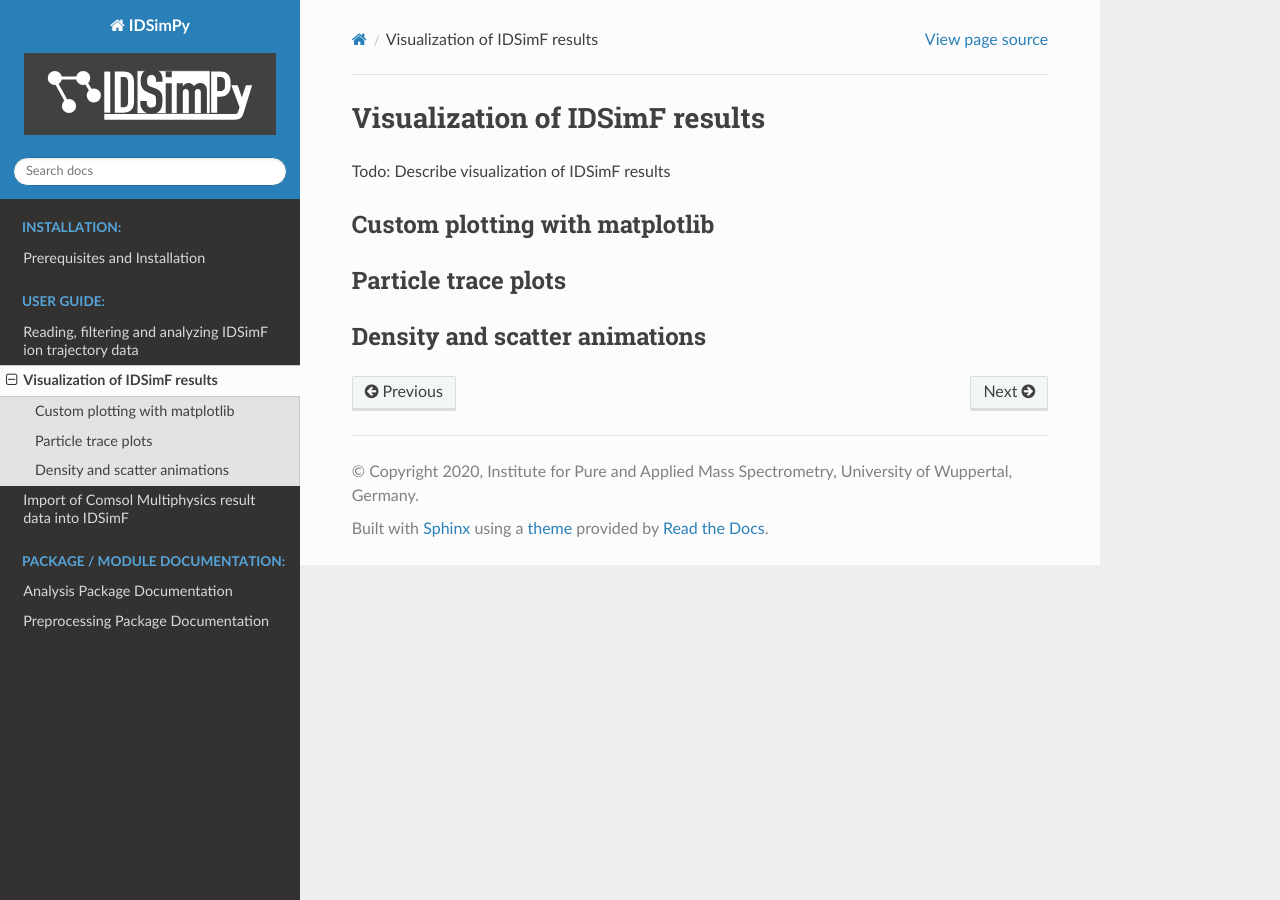
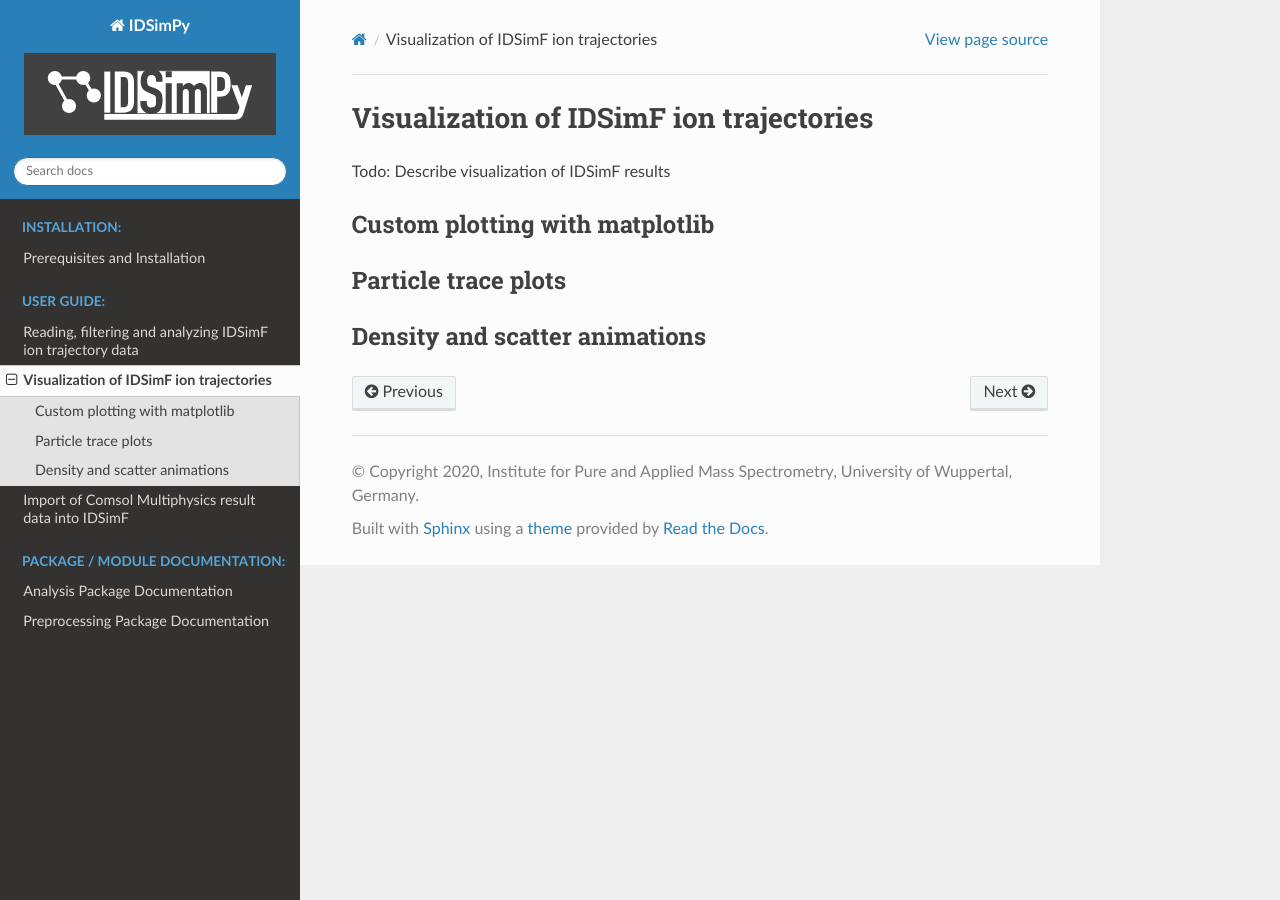
Before and after one commit to IPAMS/IDSimPy, a Sphinx documentation site: the page built from docs/usersguide/visualization.rst, in a window 1280 px wide. Built offline with Sphinx 7.4.7 and the Read the Docs theme 2.0.0, drawn with Linux system fonts in a browser that asks for light colours; pages that are not in the unit, such as notebooks, are missing from menus.

```diff
--- a/docs/index.rst
+++ b/docs/index.rst
@@ -16,8 +16,8 @@ Features
 
 The current main features are:
 
-    * Reading of IDSimF trajectory data
-    * Filtering / statistical analysis of trajectroy data
+    * Reading of IDSimF trajectory and chemistry data
+    * Filtering / statistical analysis of trajectory data
     * Visualization of IDSimF results (plotting and animation rendering)
     * Preparation of ion cloud files
     * Transformation of field data (electric fields / flow fields) from other codes (Comsol / OpenFOAM) to IDSimF input files
@@ -33,6 +33,7 @@ The current main features are:
     :caption: User Guide:
 
     usersguide/trajectory
+    usersguide/chemistry
     usersguide/visualization
     usersguide/comsol_import
     usersguide/preprocessing
--- a/docs/usersguide/visualization.rst
+++ b/docs/usersguide/visualization.rst
@@ -1,9 +1,8 @@
 .. _usersguide-visualization:
 
-===============================
-Visualization of IDSimF results
-===============================
-
+========================================
+Visualization of IDSimF ion trajectories
+========================================
 
 Todo: Describe visualization of IDSimF results
 
```
